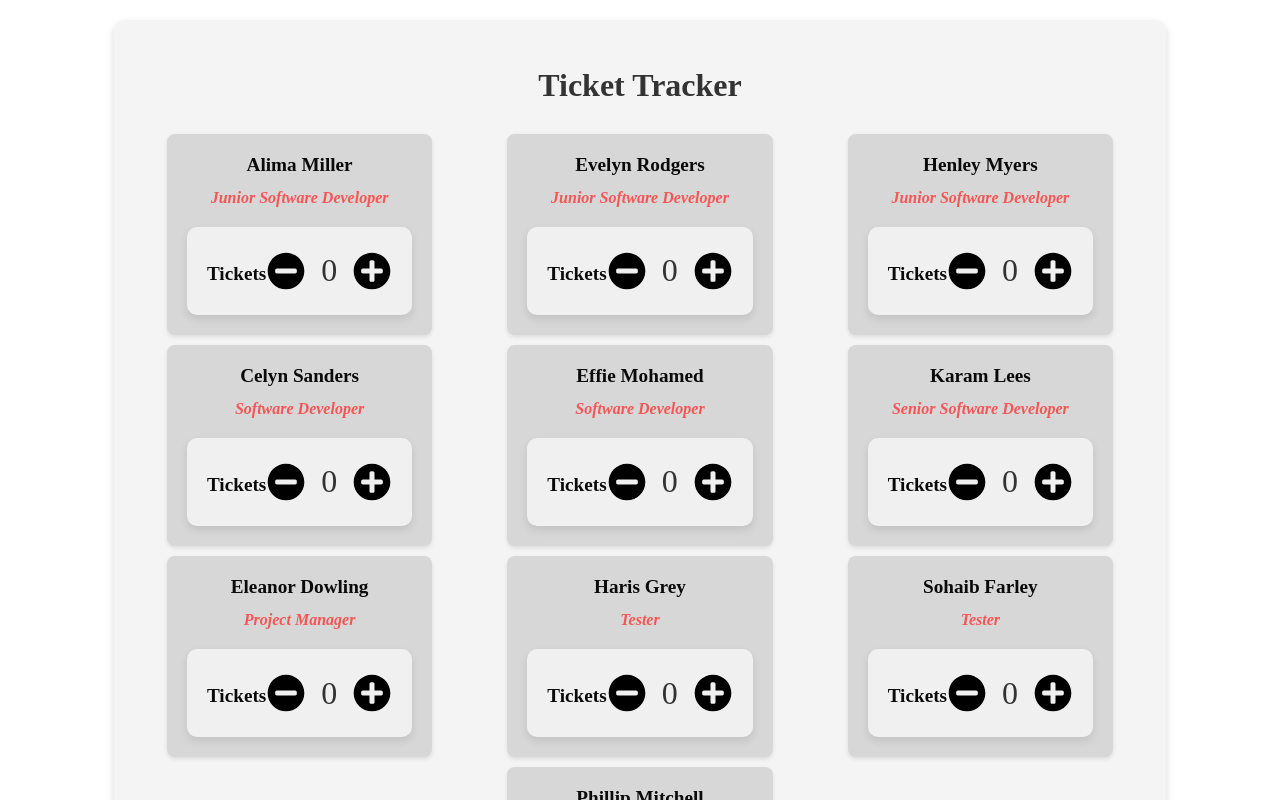
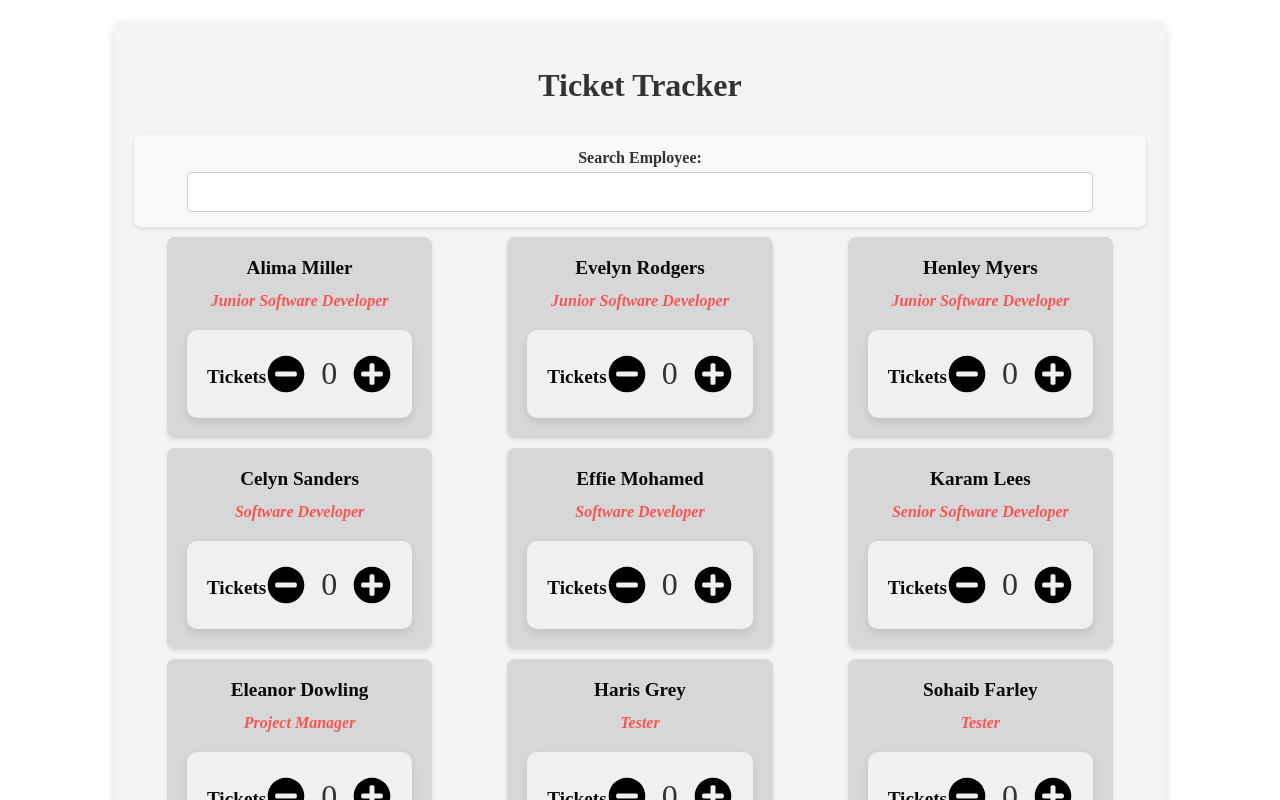
Before and after one commit to amancalledkidd/ticket-tracker, a React (Vite) app: page / in a window 1280 px wide. Shown: the top 800 px of the page. Built offline with nearby package versions, Linux system fonts and the light colour scheme.

Commit message:
SearchBox component complete, employee search container logic setup and working

```diff
--- a/src/App.tsx
+++ b/src/App.tsx
@@ -1,6 +1,7 @@
 import './App.scss'
 import team from './data/team'
 import EmployeeTicket from './components/EmployeeTicket/EmployeeTicket'
+import EmployeeSearch from './container/EmployeeSearch/EmployeeSearch'
 
 function App() {
 
@@ -11,9 +12,14 @@ function App() {
           <h1 className='app-heading'> Ticket Tracker</h1>
         </section>
 
+        <section>
+          <EmployeeSearch team={team} />
+        </section>
+
         <section className='app-employee__ticket'>
           {team.map(employee => <EmployeeTicket key={employee.id} teamMember={employee} />)}
         </section>
+
 
       </div>
     </>
--- a/src/components/SearchBox/SearchBox.scss
+++ b/src/components/SearchBox/SearchBox.scss
@@ -0,0 +1,34 @@
+.search-box {
+    display: flex;
+    flex-direction: column;
+    align-items: start;
+    padding: 15px;
+    margin: 10px 0;
+    border-radius: 8px;
+    background-color: #f8f8f8;
+    box-shadow: 0 2px 4px rgba(0, 0, 0, 0.1);
+    justify-content: center;
+    align-items: center;
+
+    .search-box__title {
+        font-size: 1em;
+        color: #333;
+        font-weight: bolder;
+        margin-bottom: 5px;
+    }
+
+    .search-box__input {
+        width: 90%;
+        padding: 10px;
+        font-size: 1em;
+        border: 1px solid #ccc;
+        border-radius: 4px;
+        outline: none;
+
+
+        &:focus {
+            border-color: #007bff;
+            box-shadow: 0 0 0 0.2rem rgba(0, 123, 255, 0.25);
+        }
+    }
+}
--- a/src/components/SearchBox/SearchBox.tsx
+++ b/src/components/SearchBox/SearchBox.tsx
@@ -0,0 +1,27 @@
+import { FormEventHandler } from 'react'
+import './SearchBox.scss'
+
+type SearchBoxProps = {
+    searchedName: string
+    handleSearchInput: FormEventHandler<HTMLInputElement>
+}
+
+const SearchBox = ({ searchedName, handleSearchInput}: SearchBoxProps) => {
+
+    return (
+        <div className='search-box'>
+            <label className='search-box__title'>
+                Search Employee:
+            </label>
+
+            <input
+                className='search-box__input'
+                type="text"
+                value={searchedName}
+                onInput={handleSearchInput}
+            />
+        </div>
+    )
+}
+
+export default SearchBox
--- /dev/null
+++ b/src/container/EmployeeSearch/EmployeeSearch.tsx
@@ -0,0 +1,35 @@
+import EmployeeTicket from "../../components/EmployeeTicket/EmployeeTicket"
+import SearchBox from "../../components/SearchBox/SearchBox"
+import TeamMember from "../../types/TeamMember"
+import { useState, FormEvent } from "react"
+
+type EmployeeSearchProps = {
+    team: TeamMember[]
+}
+
+const EmployeeSearch = ({ team }: EmployeeSearchProps) => {
+    const [searchedName, setSearchedName] = useState<string>("")
+
+    const handleSearchInput = (event: FormEvent<HTMLInputElement>) => {
+        const input = event.currentTarget.value.toLowerCase()
+        setSearchedName(input)
+    }
+
+    const employee = team.find(employee =>
+        employee.name.toLowerCase().includes(searchedName)
+    )
+
+    const errorMsg = <p>Employee not found, please check spelling and try again!</p>
+
+    return (
+        <div>
+            <SearchBox searchedName={searchedName} handleSearchInput={handleSearchInput} />
+
+            {employee && searchedName.length > 3 && <EmployeeTicket teamMember={employee} />}
+            {!employee && errorMsg}
+
+        </div>
+    )
+}
+
+export default EmployeeSearch
```
